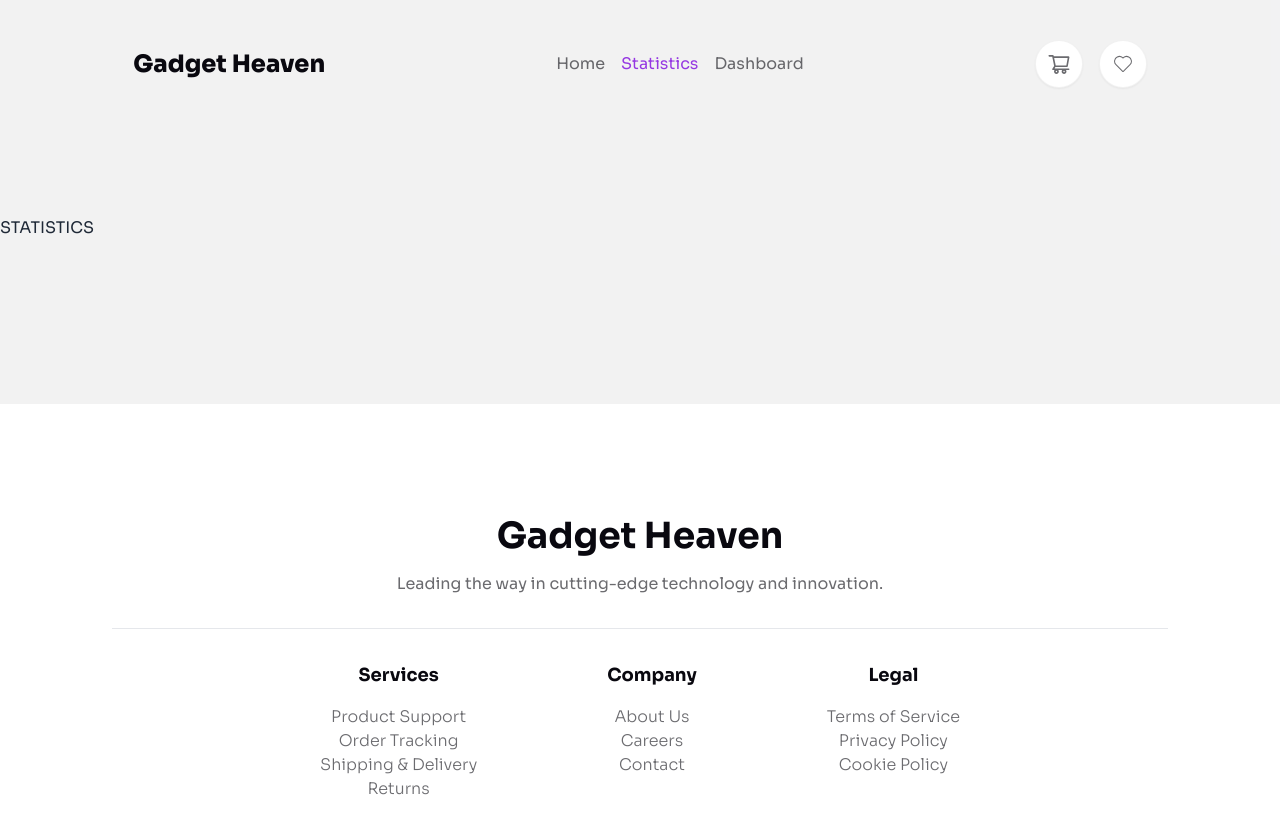
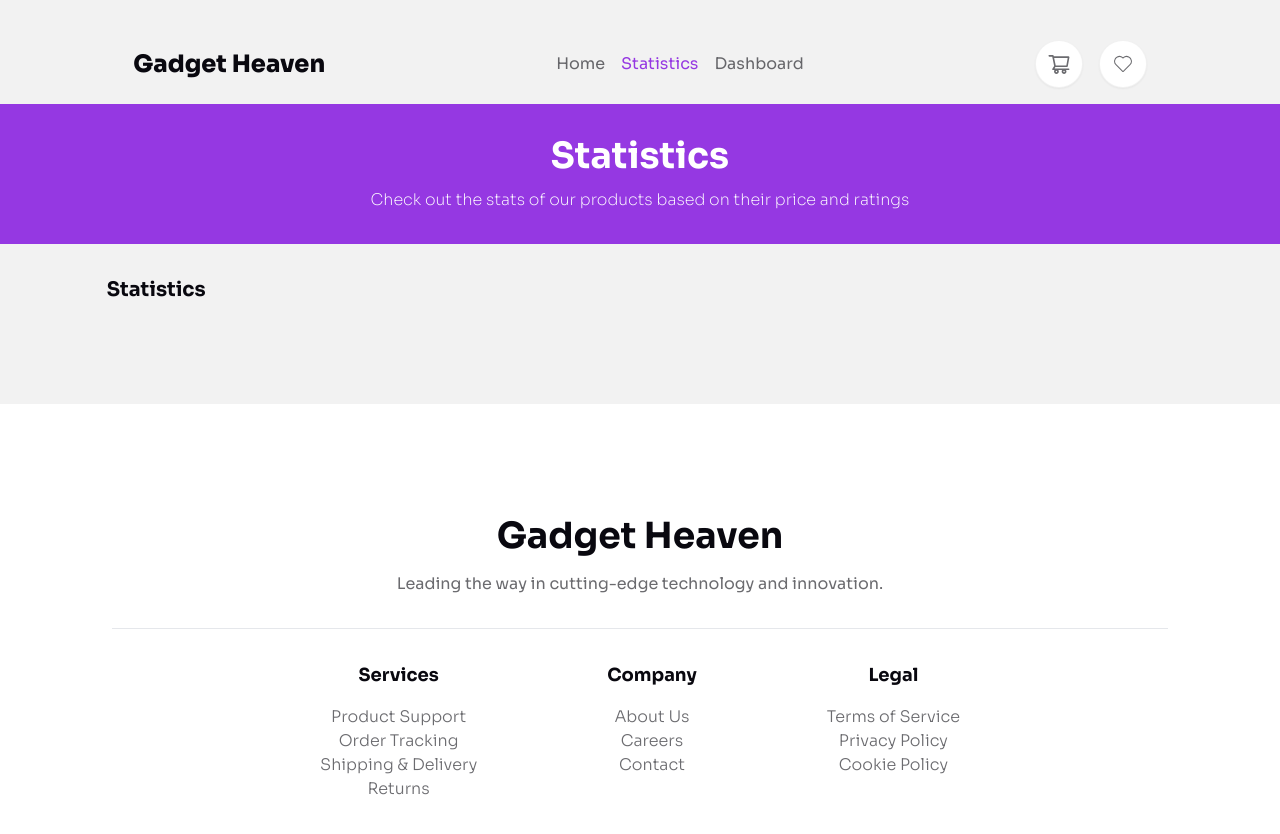
Before and after one commit to KanchonBauri/Assignment-8-completed, a React (Vite) app: page /statistics in a window 1280 px wide. Shown: the top 834 px of the page. Built offline with nearby package versions, Linux system fonts and the light colour scheme.

Commit message:
Readme.md file added

```diff
--- a/src/pages/Dashboard.jsx
+++ b/src/pages/Dashboard.jsx
@@ -13,7 +13,6 @@ const Dashboard = () => {
 
     return (
         <div>
-            <title>Dashboard | Gadget-Heaven</title>
             <div className="bg-primary pb-8">
                 <Heading title={'Dashboard'} subtitle={'Here you can see the items you have added to your Cart or as your favourite. Just click the Purchase button to complete your purchase. Happy Shopping!'}></Heading>
                 <div className="flex flex-col sm:flex-row justify-center items-center gap-6">
--- a/src/pages/ErrorPage.jsx
+++ b/src/pages/ErrorPage.jsx
@@ -4,14 +4,14 @@ import { useNavigate } from "react-router-dom";
 const ErrorPage = () => {
     const navigate = useNavigate();
     return (
-        <>
+        <div className="min-h-[100vh] flex flex-col justify-center items-center">
             <h1 className="text-5xl text-text1 text-center font-extrabold">Oops... Page Not Found</h1>
-            <p className="text-center text-text2 text-xl">An error occurred. Don"t worry, you can go back</p>
+            <p className="text-center text-text2 text-xl py-8">An error occurred. Don"t worry, you can go back.</p>
             <div className="flex justify-center items-center gap-4">
-                <button onClick={navigate(-1)} className="p-1 bg-gray-400 text-gray-600">Go Back</button>
-                <button onClick={navigate('/')} className="p-1 bg-gray-400 text-gray-600">Go to Homepage</button>
+                <button onClick={()=>navigate(-1)} className="p-1 bg-gray-400 text-gray-600">Go Back</button>
+                <button onClick={()=>navigate('/')} className="p-1 bg-gray-400 text-gray-600">Go to Homepage</button>
             </div>
-        </>
+        </div>
     );
 };
 
--- a/src/pages/Statistics.jsx
+++ b/src/pages/Statistics.jsx
@@ -1,4 +1,5 @@
 import { useEffect } from "react";
+import Heading from "../components/Heading";
 
 
 const Statistics = () => {
@@ -8,8 +9,11 @@ const Statistics = () => {
     }, [])
     return (
         <div>
-            <div className="h-28"></div>
-            STATISTICS
+            <div className="bg-primary">
+                <Heading title={'Statistics'} subtitle={'Check out the stats of our products based on their price and ratings'}></Heading>
+            </div>
+            <div className="w-10/12 py-8 mx-auto"><h3 className="text-text1 font-bold text-lg sm:text-xl">Statistics</h3></div>
+
         </div>
     );
 };
```
Also changed, not shown: 1 other file (tests, documents, lock files or other folders).
